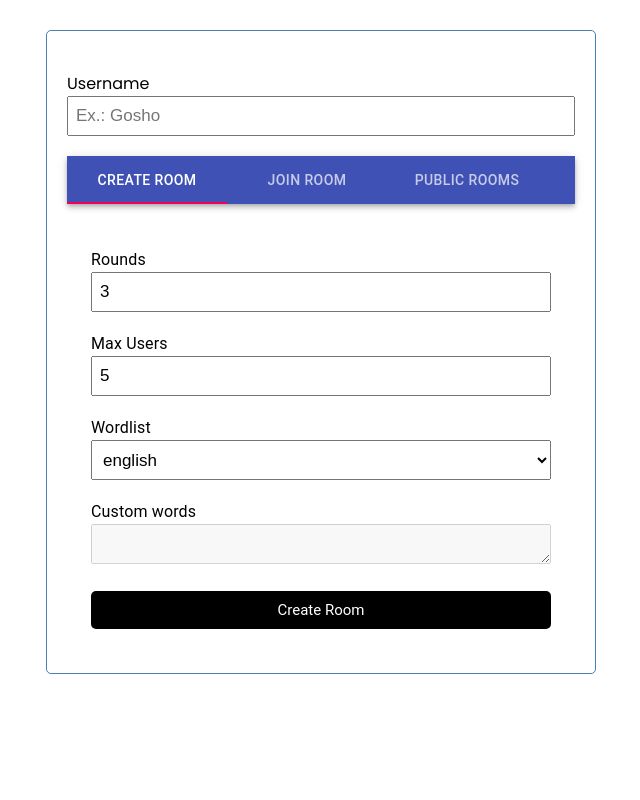
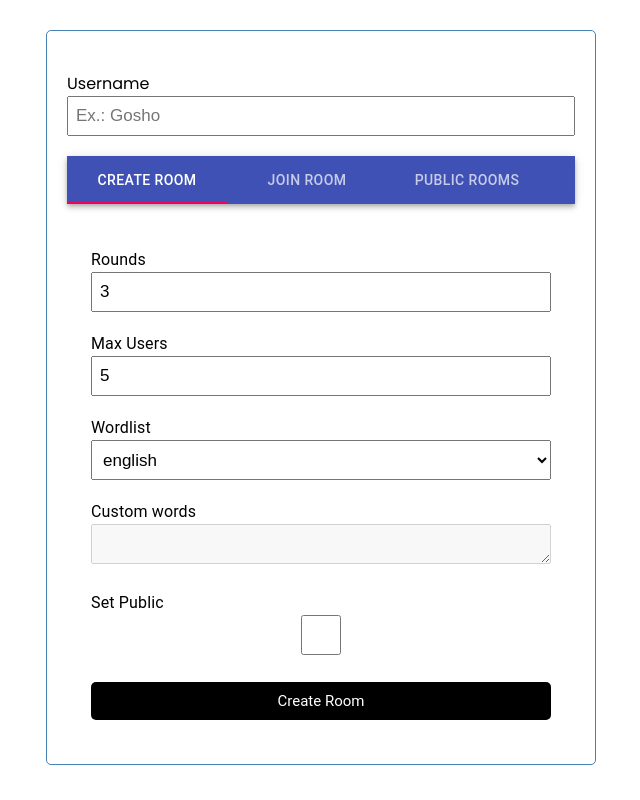
Before and after one commit to angel-penchev/skribbl, a React (Create React App) app in the folder client/: page / in a window 1280 px wide. Shown: the whole page, without its empty margins (319-959 px from the left). Built offline with nearby package versions, Linux system fonts and the light colour scheme.

Commit message:
[Fix] Issue when passing username to room
Resolved an issue where the username was not being properly passed to
the game room.

```diff
--- a/client/src/components/Chat.tsx
+++ b/client/src/components/Chat.tsx
@@ -3,6 +3,7 @@ import SockJsClient from 'react-stomp';
 
 interface Props {
     roomId: string;
+    username: string;
 }
 
 interface Message {
@@ -11,7 +12,7 @@ interface Message {
     message: string
 }
 
-const Chat: React.FC<Props> = ({ roomId }) => {
+const Chat: React.FC<Props> = ({ roomId, username }) => {
     const [messages, setMessages] = useState<Array<Message>>([])
     const [socketClient, setSocketClient] = useState<any>()
     const [chatInput, setChatInput] = React.useState('');
@@ -42,7 +43,7 @@ const Chat: React.FC<Props> = ({ roomId }) => {
                     }
                     if (socketClient) socketClient.sendMessage(`/topic/${roomId}/chat`, JSON.stringify({
                         type: 'chat',
-                        username: 'gosho',
+                        username: username,
                         message: chatInput
                     }));
                     setChatInput('');
--- a/client/src/components/CreateRoom.tsx
+++ b/client/src/components/CreateRoom.tsx
@@ -10,11 +10,12 @@ const minUsers = 3
 const maxUsers = 10
 const wordlists = ['english', 'bulgarian', 'custom']
 
-const CreateRoom: React.FC<Props> = ({onRoomCreate}) => {
+const CreateRoom: React.FC<Props> = ({ onRoomCreate }) => {
     const [rounds, setRounds] = useState('3')
     const [users, setUsers] = useState('5')
     const [wordlist, setWordlist] = useState(wordlists[0])
     const [customWords, setCustomWords] = useState('')
+    const [isPublic, setIsPublic] = useState(false)
 
     const onSubmit = (e: FormEvent<Element>) => {
         e.preventDefault()
@@ -61,6 +62,14 @@ const CreateRoom: React.FC<Props> = ({onRoomCreate}) => {
                     disabled={wordlist !== 'custom'}
                 ></textarea>
             </div>
+            <div className='form-control'>
+                <label>Set Public</label>
+                <input
+                    type='checkbox'
+                    checked={isPublic}
+                    onChange={(e) => setIsPublic(e.currentTarget.checked)}
+                />
+            </div>
             <input type='submit' value='Create Room' className='btn btn-block' />
         </form>
     )
--- a/client/src/routes/Home.tsx
+++ b/client/src/routes/Home.tsx
@@ -30,7 +30,10 @@ const Home: React.FC<RouteComponentProps> = () => {
             return
         }
 
-        history.push(roomId)
+        history.push({
+          pathname: `/${roomId}`,
+          state: { username: username }
+        })
     }
 
     const handleChange = (event: React.ChangeEvent<{}>, newValue: any) => {
--- a/client/src/routes/Room.tsx
+++ b/client/src/routes/Room.tsx
@@ -3,22 +3,21 @@ import { RouteComponentProps } from 'react-router-dom'
 import Board from '../components/Board'
 import Chat from '../components/Chat'
 
-interface Props {
-    roomId: string;
-}
+const Room: React.FC<RouteComponentProps> = ({location}) => {
+    const roomId = location.pathname.split("/").pop()
 
-const Room: React.FC<RouteComponentProps> = ({ location }) => {
-    const roomId = location.pathname.split("/").pop()
+    // @ts-ignore
+    const username = location.state ? location.state.username : prompt("Please, enter a username", "Gosho");
 
     return (
         <div>
             <div className="container">
-                <span>Room ID: </span>
+                <span><b>Room ID: </b>z</span>
                 <span>{roomId}</span>
             </div>
             <div className="container container-wide">
                 <Board roomId={roomId ?? ''} />
-                <Chat roomId={roomId ?? ''} />
+                <Chat roomId={roomId ?? ''} username={username} />
             </div>
         </div>
     )
```
